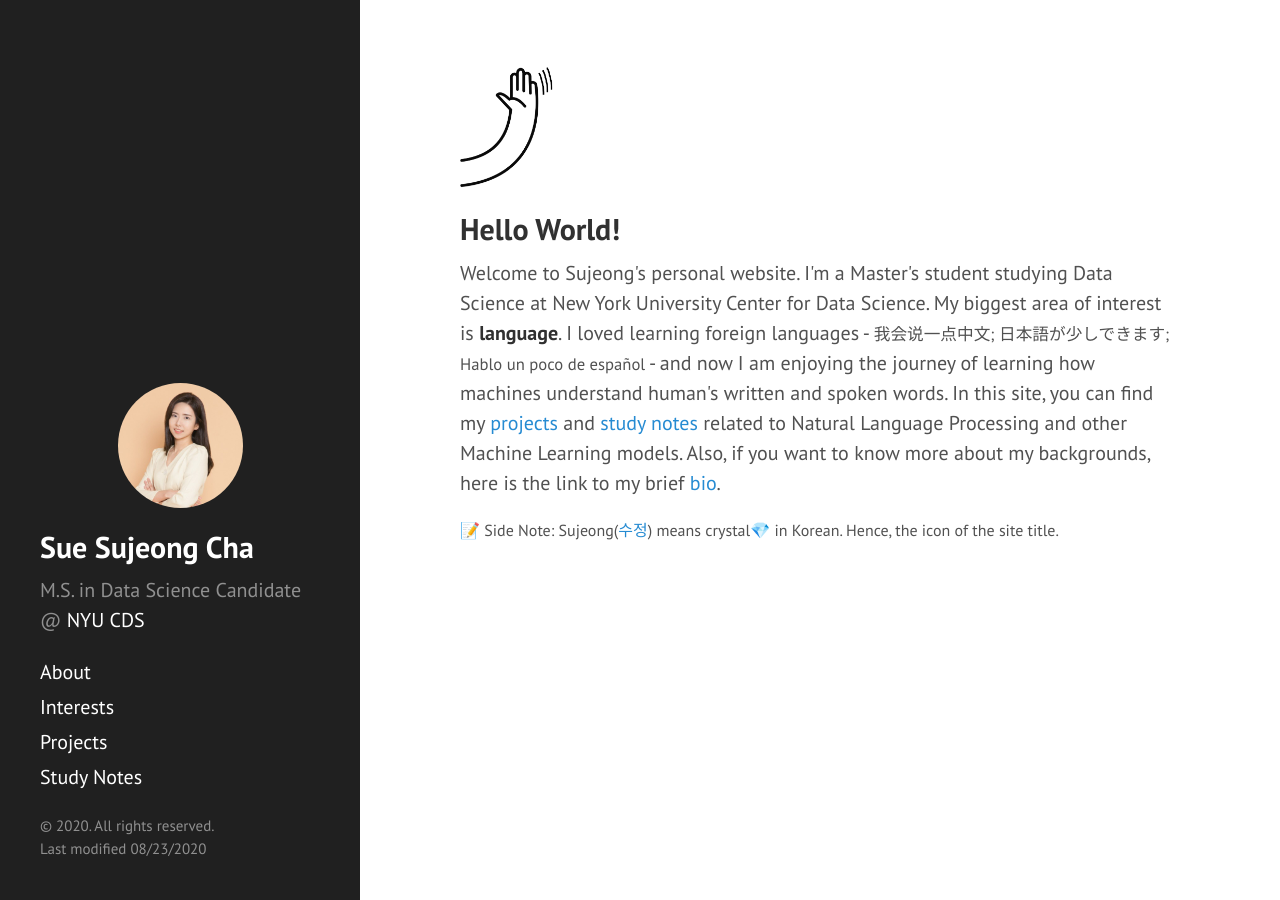
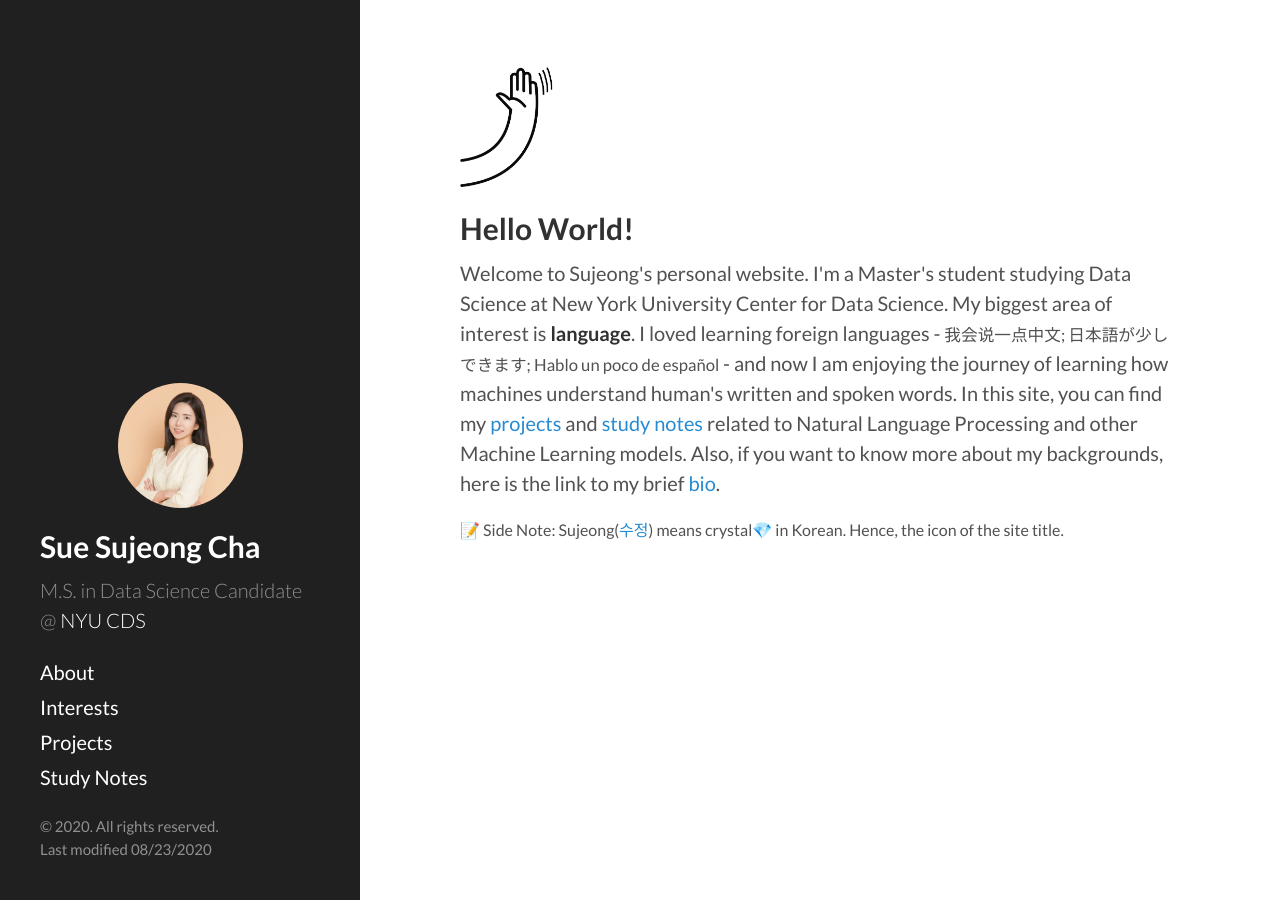
Before and after one commit to sujeongcha/sujeongcha.github.io, a Jekyll site: the page built from index.html, in a window 1280 px wide. Built offline with Jekyll 4.4.1, drawn with Linux system fonts in a browser that asks for light colours; Markdown is read by kramdown in place of the engine named in the settings; the list of posts is cut into pages by our own code.

Commit message:
Update head.html

```diff
--- a/_includes/head.html
+++ b/_includes/head.html
@@ -18,6 +18,7 @@
   <link rel="stylesheet" href="https://sujeongcha.github.io/public/css/poole.css">
   <link rel="stylesheet" href="https://sujeongcha.github.io/public/css/syntax.css">
   <link rel="stylesheet" href="https://sujeongcha.github.io/public/css/hyde.css">
+  <link rel="stylesheet" href="https://sujeongcha.github.io/public/css/style.css">
   <link rel="stylesheet" href="http://fonts.googleapis.com/css?family=PT+Sans:400,400italic,700|Abril+Fatface">
 
   <!-- Icons -->
```
